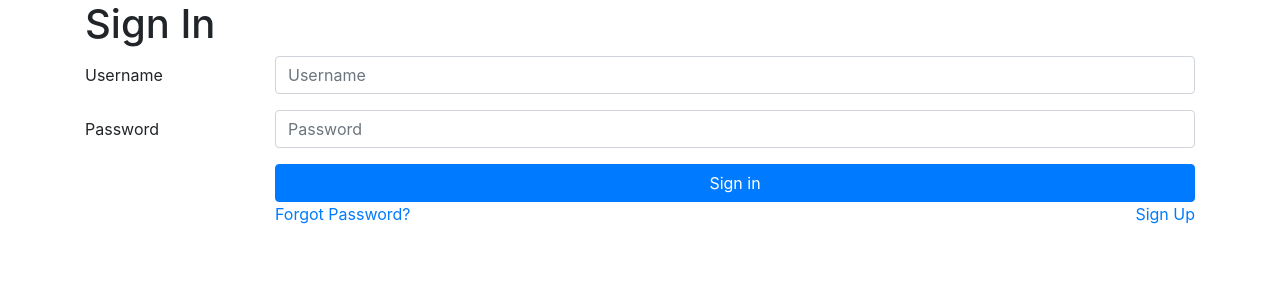
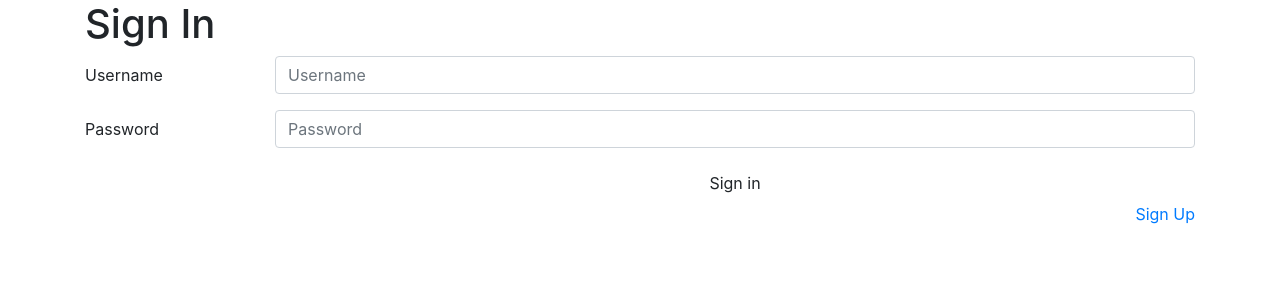
Before and after one commit to ericyzhou/cs4550-critical-projections-client-angular, an Angular app: page /login in a window 1280 px wide. Shown: the top 300 px of the page. Built offline with nearby package versions, Linux system fonts and the light colour scheme.

Commit message:
email validation check

```diff
--- a/src/app/app-routing.module.ts
+++ b/src/app/app-routing.module.ts
@@ -16,7 +16,7 @@ const routes: Routes = [
   {path: '', component: HomePageComponent},
   {path: 'login', component: LoginPageComponent},
   {path: 'signup', component: SignUpComponent},
-  {path: 'user/:userId', component: ProfilePageComponent}
+  {path: 'profile/:userId', component: ProfilePageComponent}
 ];
 
 @NgModule({
--- a/src/app/login-page/login-page.component.html
+++ b/src/app/login-page/login-page.component.html
@@ -2,7 +2,7 @@
   <h1>Sign In</h1>
   <form>
     <div class="form-group row">
-      <label htmlFor="username" class="col-sm-2 col-form-label">
+      <label for="username" class="col-sm-2 col-form-label">
         Username </label>
       <div class="col-sm-10">
         <input class="form-control"
@@ -11,7 +11,7 @@
       </div>
     </div>
     <div class="form-group row">
-      <label htmlFor="password" class="col-sm-2 col-form-label">
+      <label for="password" class="col-sm-2 col-form-label">
         Password </label>
       <div class="col-sm-10">
         <input type="password" class="form-control"
@@ -21,19 +21,12 @@
     <div class="form-group row">
       <label class="col-sm-2 col-form-label"></label>
       <div class="col-sm-10">
-        <a href="../profile/profile.template.client.html"
-           class="btn btn-primary btn-block">Sign in</a>
-        <div class="row">
-          <div class="col-6">
-            <a href="../index.html">Forgot
-              Password?</a>
-          </div>
-          <div class="col-6">
-            <a routerLink="/signup" class="float-right">
-              Sign Up
-            </a>
-          </div>
-        </div>
+        <button class="btn btn-block">
+          Sign in
+        </button>
+        <a routerLink="/signup" class="float-right">
+          Sign Up
+        </a>
       </div>
     </div>
   </form>
--- a/src/app/login-page/login-page.component.ts
+++ b/src/app/login-page/login-page.component.ts
@@ -7,6 +7,8 @@ import { Component, OnInit } from '@angular/core';
 })
 export class LoginPageComponent implements OnInit {
 
+  username = '';
+
   constructor() { }
 
   ngOnInit(): void {
--- a/src/app/sign-up/sign-up.component.html
+++ b/src/app/sign-up/sign-up.component.html
@@ -65,7 +65,7 @@
                id="confirmPassword"
                placeholder="Confirm Password">
         <div [hidden]="validPassword">
-          Passwords must be valid and match
+          Passwords must match
         </div>
       </div>
     </div>
--- a/src/app/sign-up/sign-up.component.ts
+++ b/src/app/sign-up/sign-up.component.ts
@@ -30,7 +30,8 @@ export class SignUpComponent implements OnInit {
   }
 
   validEmailCheck = () => {
-    this.validEmail = this.email !== '';
+    const re = /^(([^<>()\[\]\\.,;:\s@"]+(\.[^<>()\[\]\\.,;:\s@"]+)*)|(".+"))@((\[[0-9]{1,3}\.[0-9]{1,3}\.[0-9]{1,3}\.[0-9]{1,3}\])|(([a-zA-Z\-0-9]+\.)+[a-zA-Z]{2,}))$/;
+    this.validEmail = this.email !== '' && re.test(String(this.email).toLowerCase());
   }
 
   matchingPasswordCheck = () => {
```
